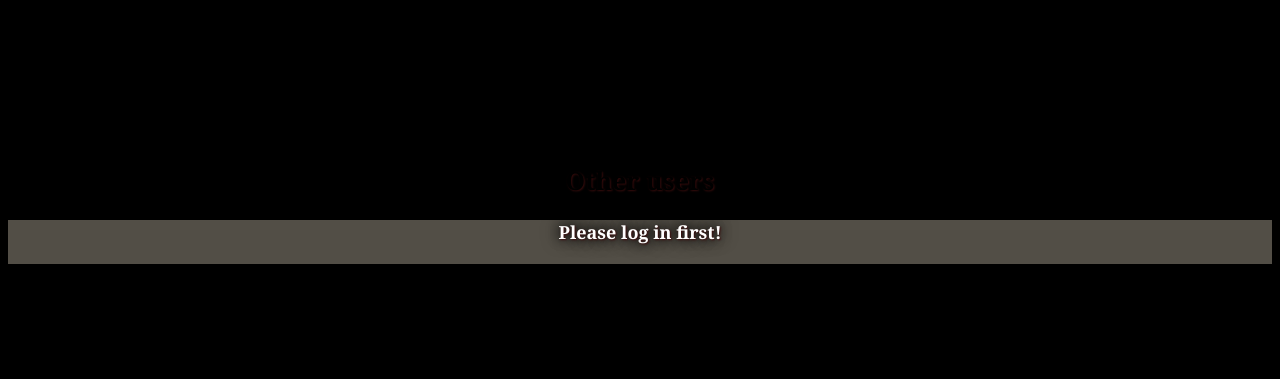
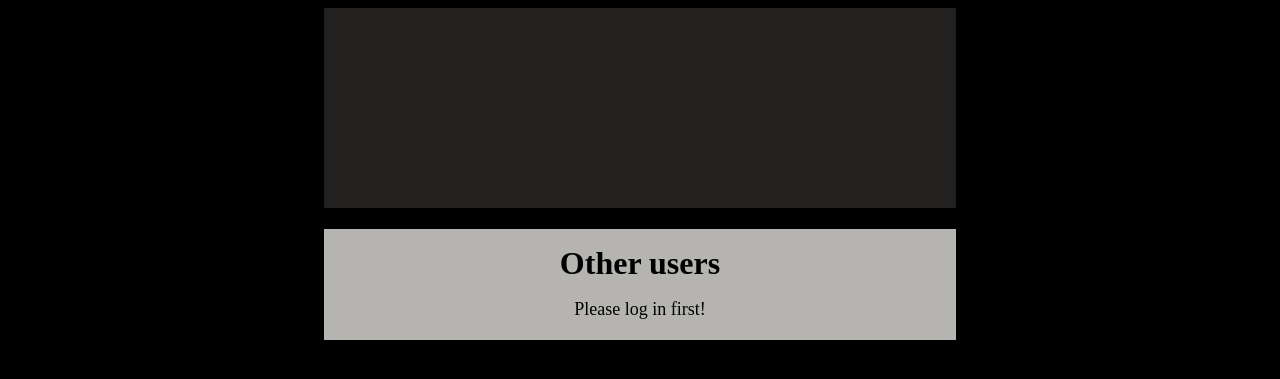
Before and after one commit to Rebepekka/rebepekka.github.io, a PHP site: page /otherusers.php in a window 1280 px wide. Shown: the top 379 px of the page. Run offline with PHP 8.4, Linux system fonts and the light colour scheme.

Commit message:
takas vanhaan

```diff
--- a/css/otherusersstyle.css
+++ b/css/otherusersstyle.css
@@ -1,30 +1,16 @@
-* {
-    box-sizing: border-box;
-    font-size: 25px;
-    font-size: larger;
-    color: white;
-    font-family: Georgia, 'Times New Roman', Times, serif;
-    font-weight: bolder;
-    text-shadow: 1px 1px 2px rgb(60, 13, 13), 0 0 1em black, 0 0 0.6em black;
-}
+header {
+	background-color: hsla(50, 3%, 20%, .65);
+	margin-left: 25%;
+	margin-right: 25%;
+	height: 200px;
+	}
 body {
 	background-color: black;
 	}
-header, h1 {
-	background-color:black;
-	color: white;
-    margin-top: 40px;
-    height: 70px;
-    font-size: 25px;
-    font-weight: bolder;
-    text-align: center;
-    font-weight: bolder;
-    filter: brightness(90%);
-}
 .text {
-	background-color: rgb(110, 104, 94, 0.75); /* neljäs arvo läpinäkyvyys */
-    margin: auto;
-    background-position: center;
+	background-color: hsla(50, 3%, 70%, 65);
+	margin-left: 25%;
+	margin-right: 25%;
 	height: 50px;
 	}
 .text h1 {
@@ -33,9 +19,9 @@ header, h1 {
 	text-align: center;
 	}
 .users {
-	background-color: rgb(110, 104, 94, 0.75); /* neljäs arvo läpinäkyvyys */
-    margin: auto;
-    background-position: center;
+	background-color: hsla(50, 3%, 70%, 65);
+	margin-left: 25%;
+	margin-right: 25%;
 	height: 100%;
 	padding: 20px;
 	font-size: large;
```
